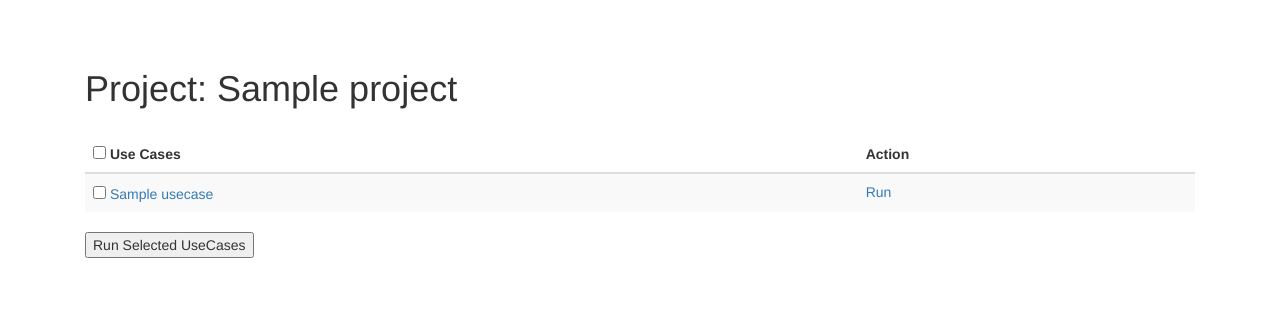
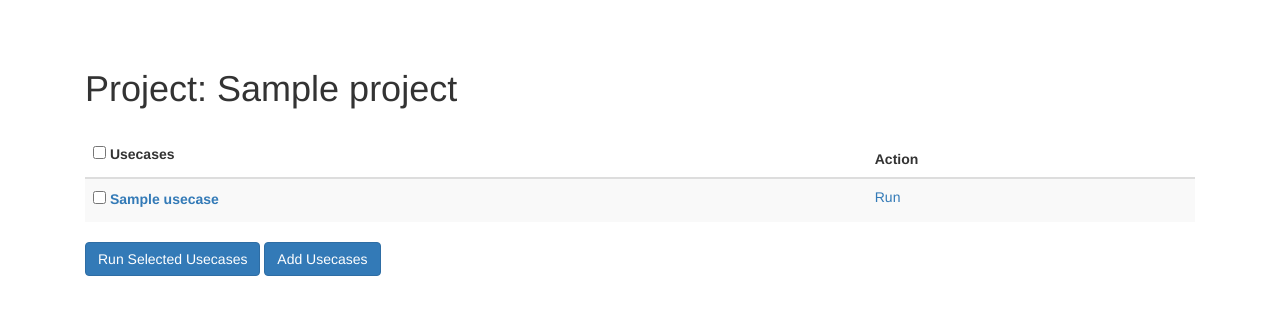
Before and after one commit to sonu-Shiva/hackathon, a Django app: page /1/usecases in a window 1280 px wide. Shown: the part 51-366 px from the top of the page. Run offline with Django 3.2, Linux system fonts and the light colour scheme; tables that the repository leaves empty hold one stand-in row (values such as "Sample post"); some libraries are stand-ins or nearby versions.

Commit message:
Adding Usecase modal for creating new usecases.

```diff
--- a/src/test_cases/forms.py
+++ b/src/test_cases/forms.py
@@ -1,8 +1,9 @@
 """Forms.py file."""
 
 from django import forms
-from .models import Action
+from .models import Action, UseCase
 
+DEFAULT_OPTION = [["", "Select an option"]]
 
 ACTION_CHOICES = [
     ["Click", "Click"],
@@ -31,10 +32,20 @@ class ActionsFormset(forms.ModelForm):
     hidden_id = forms.CharField(required=False, widget=forms.HiddenInput())
     seq = forms.IntegerField(required=False, widget=forms.TextInput(attrs={'readonly': 'readonly'}))
     action = forms.ChoiceField(choices=ACTION_CHOICES, required=False)
-    locators = forms.ChoiceField(choices=LOCATORS_CHOICES, required=False)
+    locators = forms.ChoiceField(choices=DEFAULT_OPTION + LOCATORS_CHOICES, required=False)
 
     class Meta:
         """Meta Data."""
 
         model = Action
         fields = ['seq', 'description', 'action', 'locators', 'element_identifier', 'element_value']
+
+
+class UsecaseForm(forms.ModelForm):
+    """Usecase form."""
+
+    class Meta:
+        """Meta Data."""
+
+        model = UseCase
+        fields = ['use_case_name', 'use_case_description']
--- a/src/test_cases/templates/project_usecases.html
+++ b/src/test_cases/templates/project_usecases.html
@@ -10,7 +10,10 @@
             <table class="table table-striped">
                 <thead>
                     <tr>
-                        <th><input class="select-all-ck" type="checkbox" name="select_all_ck" id="id_select_all_ck"> Use Cases</th>
+                        <th>
+                            <input class="select-all-ck" type="checkbox" name="select_all_ck" id="id_select_all_ck">
+                            <label for="id_select_all_ck">Usecases</label>
+                        </th>
                         <th>Action</th>
                     </tr>
                 </thead>
@@ -19,14 +22,51 @@
                         <tr>
                             <td>
                                 <input class="usecase-ck" type="checkbox" id="{{ usecase.use_case_name.auto_id }}">
-                                <a href="{% url 'qabot:actions' project_id usecase.id %}"> {{ usecase.use_case_name }}</a>
+                                <label for="{{ usecase.use_case_name.auto_id }}"><a href="{% url 'qabot:actions' project_id usecase.id %}"> {{ usecase.use_case_name }}</a></label>
                             </td>
                             <td><a href="http://192.168.22.68:8080/CodeLessAutomation/Controller/?id={{ use_case.id }}" target='_blank'>Run</a></td>
                         </tr>
                     {% endfor %}
                 </tbody>
             </table>
-            <button align='center'>Run Selected UseCases</button>
+            <button type="button" class="btn btn-primary" align='center'>Run Selected Usecases</button>
+
+            <button type="button" class="btn btn-primary" data-toggle="modal" data-target="#myModal">Add Usecases</button>
+            {# Model Begins #}
+            <div class="modal fade" id="myModal" role="dialog">
+                <div class="modal-dialog">
+                    <div class="modal-content">
+                        <div class="modal-header">
+                            <button type="button" class="close" data-dismiss="modal">&times;</button>
+                            <h4 class="modal-title">Add Usecase</h4>
+                            <br />
+                        </div>
+                        <div class="modal-body">
+                            <form action="{% url 'qabot:add_usecases' project_id %}" method="POST">
+                                {% csrf_token %}
+
+                                <table class="table table-striped">
+                                    <thead>
+                                        <tr>
+                                            <th>Usecase Name</th>
+                                            <th>Description</th>
+                                        </tr>
+                                    </thead>
+                                    <tbody>
+                                        <tr>
+                                            <td>{{ usecase_form.use_case_name }}</td>
+                                            <td>{{ usecase_form.use_case_description }}</td>
+                                        </tr>
+                                    </tbody>
+                                </table>
+
+                                <button type="submit" class="btn btn-default">Save</button>
+                            </form>
+                        </div>
+                    </div>
+                </div>
+            </div>
+            {# Model Ends #}
         </div>
     </div>
 {% endblock body %}
--- a/src/test_cases/urls.py
+++ b/src/test_cases/urls.py
@@ -5,6 +5,7 @@ from . import views
 urlpatterns = (
     url(r'^$', view=views.project_view, name="projects"),
     url(r'^(?P<project_id>\d+)/usecases$', view=views.usecases_view, name="usecases"),
+    url(r'^add-usecase/(?P<project_id>\d+)$', view=views.add_usecases_view, name="add_usecases"),
     url(r'^(?P<project_id>\d+)/usecases/actions/(?P<usecase_id>\d+)$', view=views.actions_view, name="actions"),
     url(r'^reports/$', view=views.reports_view, name="reports"),
     url(r'^report/(?P<report_id>\d+)$', view=views.render_report, name="report"),
--- a/src/test_cases/views.py
+++ b/src/test_cases/views.py
@@ -7,7 +7,7 @@ from django.core.urlresolvers import reverse_lazy
 from django.shortcuts import render
 from django.forms import formset_factory
 from .models import Project, Reports, UseCase, Action
-from .forms import ActionsFormset
+from .forms import ActionsFormset, UsecaseForm
 from functools import partial, wraps
 
 
@@ -42,15 +42,30 @@ def usecases_view(request, project_id):
     """Usecase screen views."""
     try:
         project = Project.objects.get(id=project_id).name
-        usecases = UseCase.objects.filter(project__id=project_id)
+        usecases = UseCase.objects.filter(project__id=project_id).order_by('id')
     except (UseCase.DoesNotExist, Project.DoesNotExist):
         return HttpResponse(500)
+
+    usecase_form = UsecaseForm()
+
     context = {
         'project_id': project_id,
         'project': project,
         'usecases': usecases,
+        'usecase_form': usecase_form,
     }
     return render(request, 'project_usecases.html', context)
+
+
+def add_usecases_view(request, project_id):
+    """View to handle newly added usecases."""
+    usecase_form = UsecaseForm(data=request.POST)
+    if usecase_form.is_valid():
+        clean_data = usecase_form.cleaned_data
+        if any(clean_data.values()):
+            project = Project.objects.get(id=project_id)
+            UseCase.objects.create(project=project, use_case_name=clean_data['use_case_name'], use_case_description=clean_data['use_case_description'])
+    return HttpResponseRedirect(reverse_lazy('qabot:usecases', kwargs={'project_id': project_id}))
 
 
 def actions_view(request, project_id, usecase_id):
@@ -64,7 +79,7 @@ def actions_view(request, project_id, usecase_id):
     )
 
     if request.method == 'GET':
-        actions_obj = Action.objects.filter(use_case__id=usecase_id).order_by('id')
+        actions_obj = Action.objects.filter(use_case__id=usecase_id).order_by('seq')
         initial_data = []
         for obj in actions_obj:
             initial_data.append({
@@ -76,7 +91,7 @@ def actions_view(request, project_id, usecase_id):
                 'element_identifier': obj.element_identifier,
                 'element_value': obj.element_value,
             })
-        else:
+        if not initial_data:
             initial_data = [{'seq': 1}]
         actions_form = actions_formset(initial=initial_data, prefix=actions_prefix)
         context = {
```
